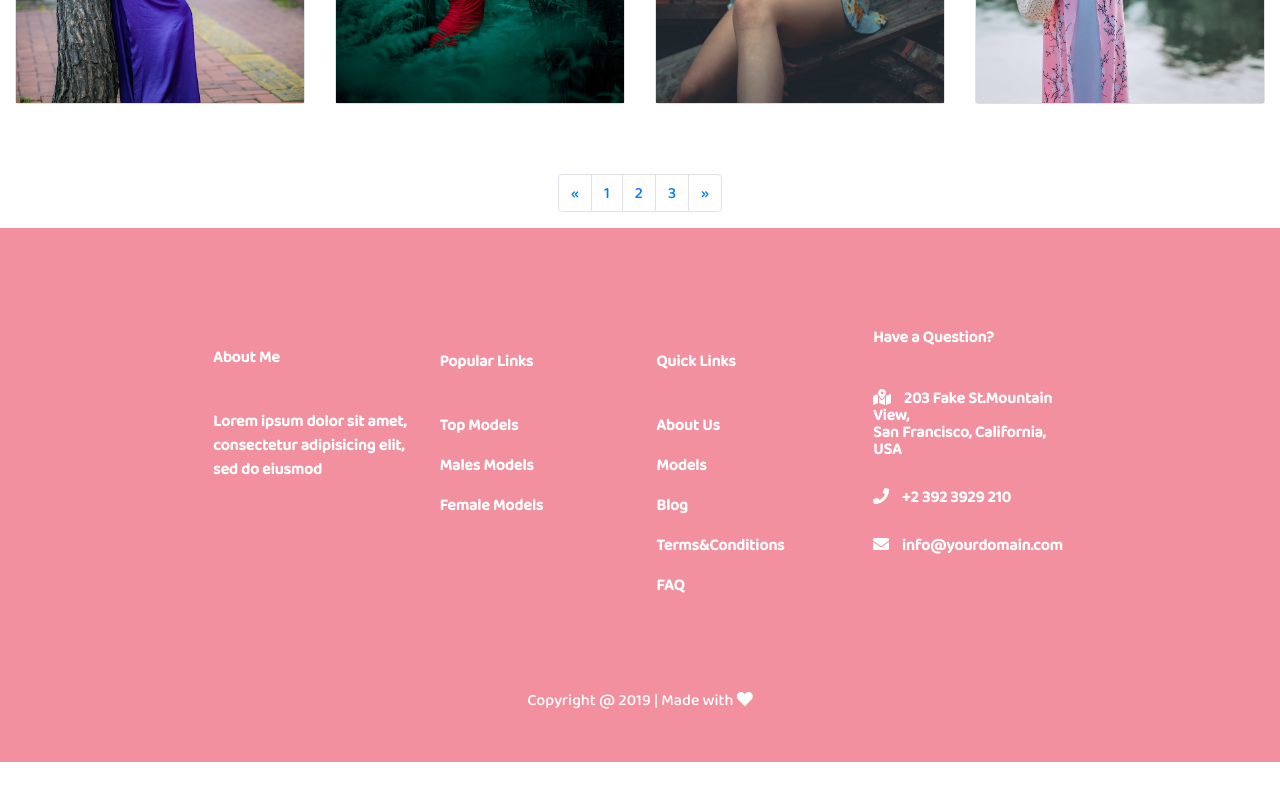
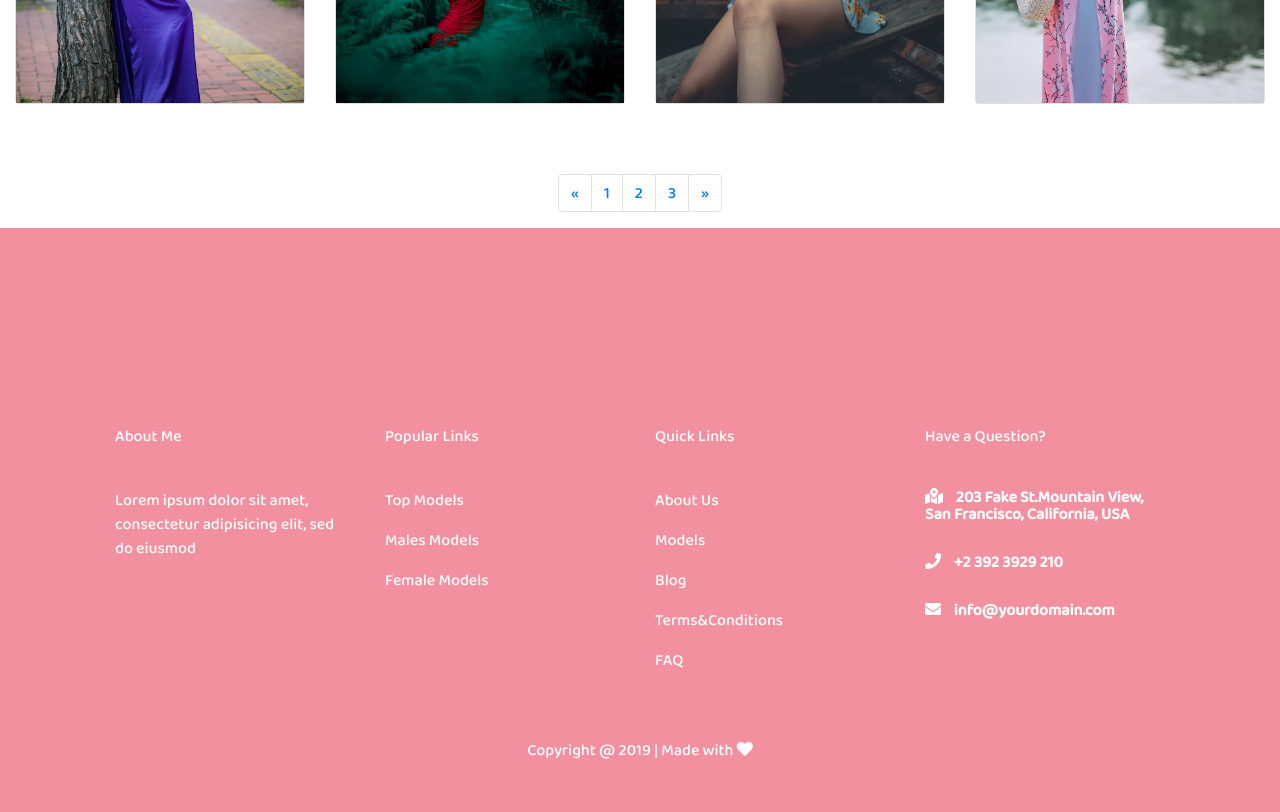
Before and after one commit to Andrew161-mkt/modelagency, a plain HTML site: page model.html in a window 1280 px wide. Shown: the part 1389-2201 px from the top of the page. Before the commit the page ends 2151 px from the top, so only its background shows below. Drawn offline with Linux system fonts and the light colour scheme.

Commit message:
Model,Conten Page by MKT

```diff
--- a/model.html
+++ b/model.html
@@ -138,8 +138,8 @@
 		</ul>
 	</nav>
 	<div class="container-fluid">
-		<div class="row">
-			<div class="col-12 footer">
+		<div class="row footer">
+			<div class="col-12 top">
 				<br><br><button onclick="topFunction()" id="myBtn" title="Go to top"><i class="fas fa-angle-up"></i></button>
 				<script>
 					var mybutton = document.getElementById("myBtn");
@@ -156,20 +156,21 @@
 						document.documentElement.scrollTop = 0;
 					}
 				</script><br><br>
-				<div class="col-12">
-					<table id="table2">
-						<td>
-							<th class="tf"><p>About Me</p><br><p>Lorem ipsum dolor sit amet, consectetur adipisicing elit, sed do eiusmod</p><p>&nbsp</p><p>&nbsp</p><p>&nbsp</p></th>
-							<th>&nbsp&nbsp&nbsp&nbsp&nbsp&nbsp&nbsp</th>
-							<th class="tf"><p>Popular Links</p><br><p>Top Models</p><p>Males Models</p><p>Female Models</p><p>&nbsp</p><p>&nbsp</p></th>
-							<th>&nbsp&nbsp&nbsp&nbsp</th>
-							<th class="tf"><p>Quick Links</p><br><p>About Us</p><p>Models</p><p>Blog</p><p>Terms&Conditions</p><p>FAQ</p></th>
-							<th>&nbsp&nbsp&nbsp&nbsp</th>
-							<th class="tf"><p>Have a Question?</p><br><i class="fas fa-map-marked-alt"><a class="l1">&nbsp&nbsp&nbsp 203 Fake St.Mountain View,<br> San Francisco, California, USA</a></i><br><br><i class="fas fa-phone"><a class="l1">&nbsp&nbsp&nbsp +2 392 3929 210</a></i><br><br><i class="fas fa-envelope"><a class="l1">&nbsp&nbsp&nbsp info@yourdomain.com</a></i><p>&nbsp</p><p>&nbsp</p></th>
-						</td>
-					</table>
-				</div>
-				<footer id="foot">
+			</div>
+			<div class="col-lg-3 col-md-6 col-sm-6 ft">
+				<p>About Me</p><br><p>Lorem ipsum dolor sit amet, consectetur adipisicing elit, sed do eiusmod</p>
+			</div>
+			<div class="col-lg-3 col-md-6 col-sm-6 ft">
+				<p>Popular Links</p><br><p>Top Models</p><p>Males Models</p><p>Female Models</p>
+			</div>
+			<div class="col-lg-3 col-md-6 col-sm-6 ft">
+				<p>Quick Links</p><br><p>About Us</p><p>Models</p><p>Blog</p><p>Terms&Conditions</p><p>FAQ</p>
+			</div>
+			<div class="col-lg-3 col-md-6 col-sm-6 ft">
+				<p>Have a Question?</p><br><i class="fas fa-map-marked-alt"><a class="l1">&nbsp&nbsp&nbsp 203 Fake St.Mountain View,<br> San Francisco, California, USA</a></i><br><br><i class="fas fa-phone"><a class="l1">&nbsp&nbsp&nbsp +2 392 3929 210</a></i><br><br><i class="fas fa-envelope"><a class="l1">&nbsp&nbsp&nbsp info@yourdomain.com</a></i>
+			</div>
+		    <div class="col-12">
+ 				<footer id="foot">
 					<p>Copyright @ 2019 | Made with <i class="fas fa-heart"></i></p>
 				</footer>
 			</div>
--- a/style.css
+++ b/style.css
@@ -126,18 +126,15 @@
 #myBtn{
 	background: transparent;
 	border: none;
-	margin-left: 650px;
+	margin-left: 550px;
 	color: white;
 }
 .footer{
 	background-color: #f3909f;
+	padding: 0px 100px;
 }
-.tf p{
-	width: 200px;
-	color: white;
-}
-.tf i{
-	color: white;
+.top{
+	margin: 50px 0px;
 }
 .l1{
 	font-family: Baloo;
@@ -146,10 +143,6 @@
 	text-align: center;
 	margin: 50px 0px;
 	color: white;
-}
-#table2{
-	margin-left: 180px;
-	margin-right: 180px;
 }
 .icon{
 	background: transparent;
@@ -179,3 +172,6 @@
 	border-radius: 25px;
 	height: 50px;
 }
+.ft{
+	color: white;
+}
```
Also changed, not shown: about.html (+20 -13 lines), contact.html (+17 -16 lines), index.html (+20 -13 lines).
